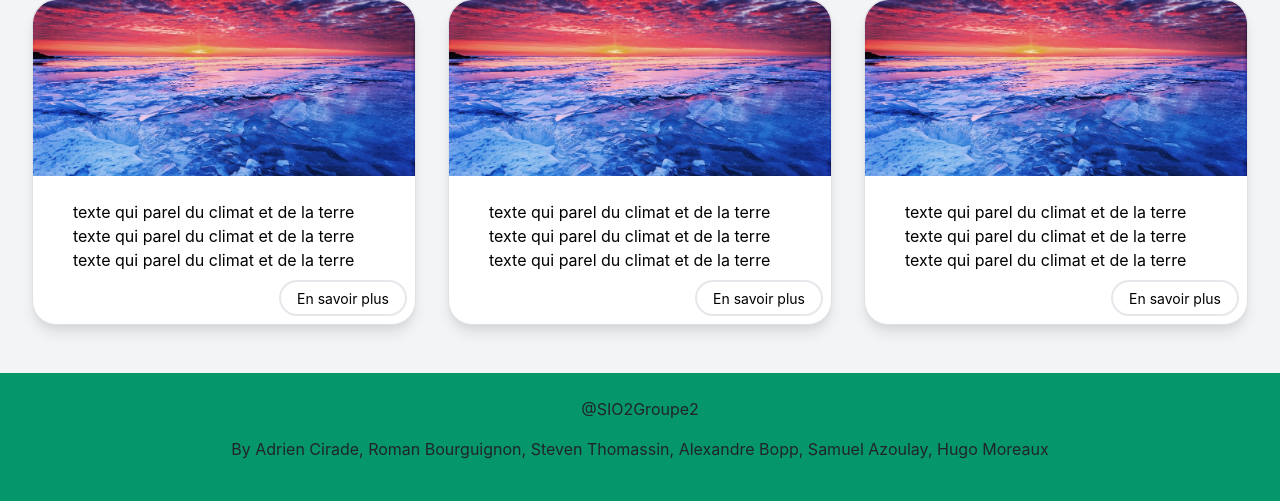
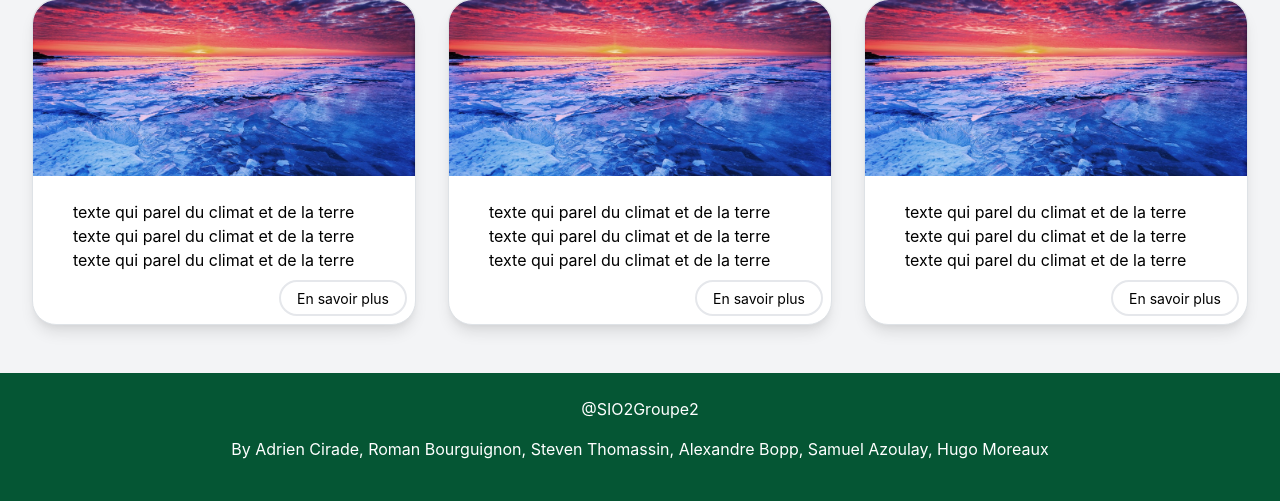
Before and after one commit to Boppalex/infoclimat.org, a PHP site: page /blog.php in a window 1280 px wide. Shown: the part 591-1092 px from the top of the page. Run offline with PHP 8.4, Linux system fonts and the light colour scheme; some libraries are stand-ins or nearby versions.

Commit message:
modification css couleur footer

```diff
--- a/blog.php
+++ b/blog.php
@@ -10,6 +10,12 @@
     <script src="https://maxcdn.bootstrapcdn.com/bootstrap/4.0.0/js/bootstrap.min.js"></script>
     <link rel="stylesheet" href="https://maxcdn.bootstrapcdn.com/bootstrap/4.0.0/css/bootstrap.min.css">
     <style>
+
+        footer {
+            background-color: #055634;
+            color: white;
+        }
+
         .superposition-simple {
             position: relative;
             width: 100%;
@@ -237,7 +243,7 @@
         </div>
     </div>
 </body>
-<footer class="bg-green-600 p-4  w-full">
+<footer class=" p-4  w-full">
     <p class="flex justify-center">@SIO2Groupe2</p>
     <p class="flex justify-center">By Adrien Cirade, Roman Bourguignon, Steven Thomassin, Alexandre Bopp, Samuel
         Azoulay, Hugo Moreaux</p>
```
Also changed, not shown: accueil.php (+8 -1 lines), apropos.php (+7 -1 lines), quizz.php (+7 -1 lines).
